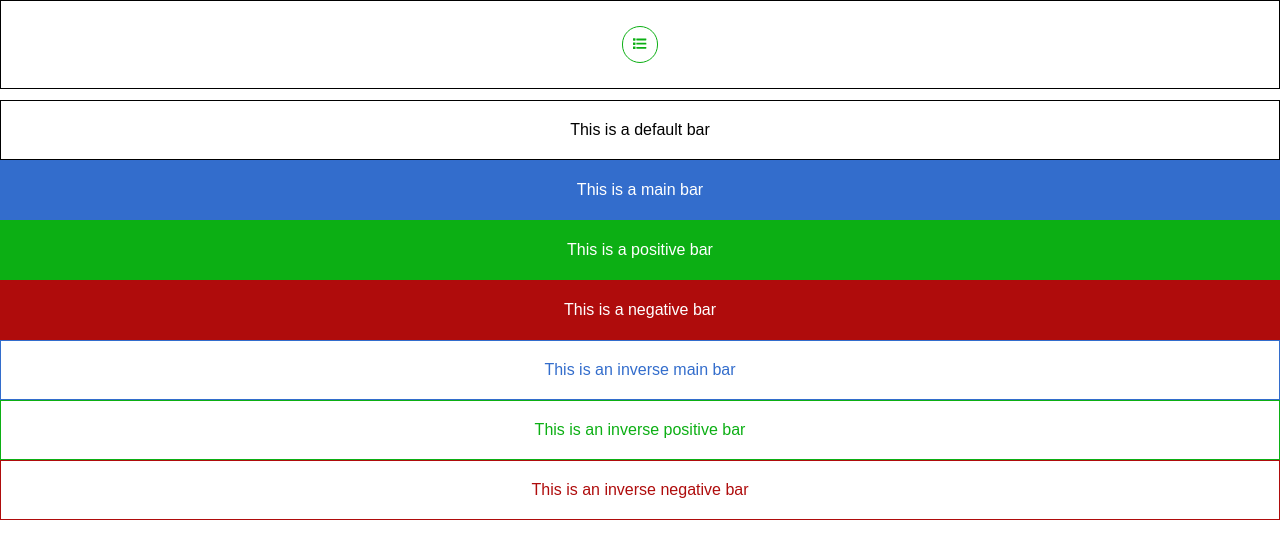
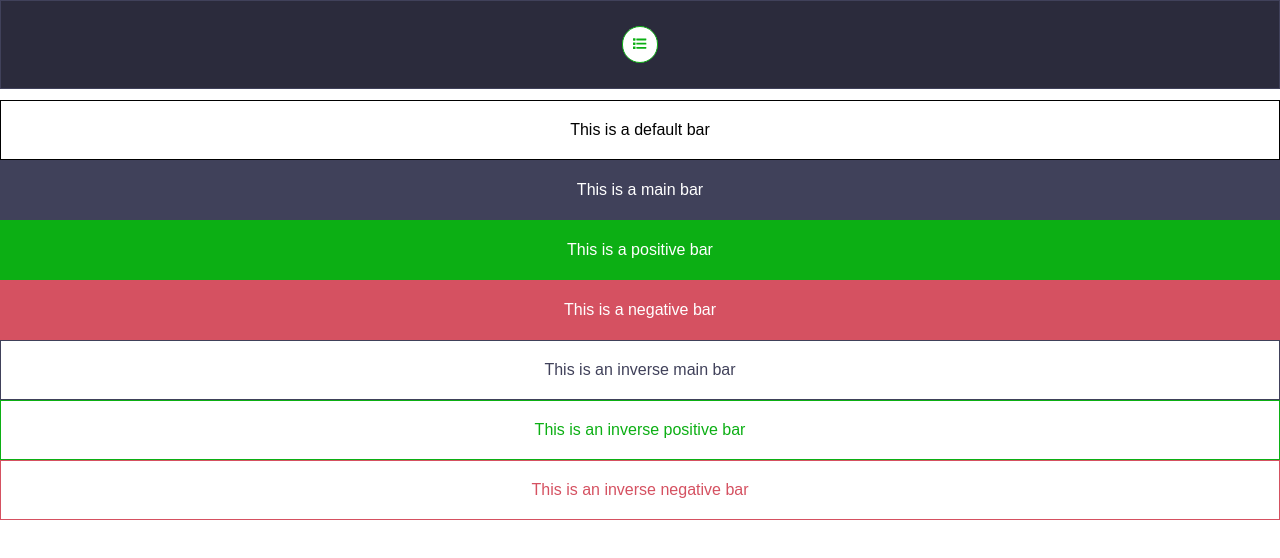
Before and after one commit to matthewbdaly/spectrum, a React app: page /bars in a window 1280 px wide. Shown: the top 558 px of the page. Built offline with nearby package versions, Linux system fonts and the light colour scheme.

Commit message:
Amended theming

```diff
--- a/src/App.js
+++ b/src/App.js
@@ -81,7 +81,7 @@ class App extends Component<Props, State> {
       <div className="App">
         <Sidebar links={sidebarlinks} active={this.state.sidebarActive}>
         </Sidebar>
-        <Bar location="top">
+        <Bar location="top" theme="main">
           <Button theme="positive" rounded="true" inverse="true" clickHandler={this.toggleSidebar.bind(this)}>
             <i className="fas fa-list"></i>
           </Button>
--- a/src/_variables.scss
+++ b/src/_variables.scss
@@ -3,9 +3,9 @@ $background: #fff;
 $foreground: #000;
 
 /* Themes */
-$theme-main: #336dcc;
+$theme-main: #40415a;
 $theme-positive: #0caf14;
-$theme-negative: #af0c0c;
+$theme-negative: #d55161;
 
 /* Borders */
 $border-color: lightgray;
```
